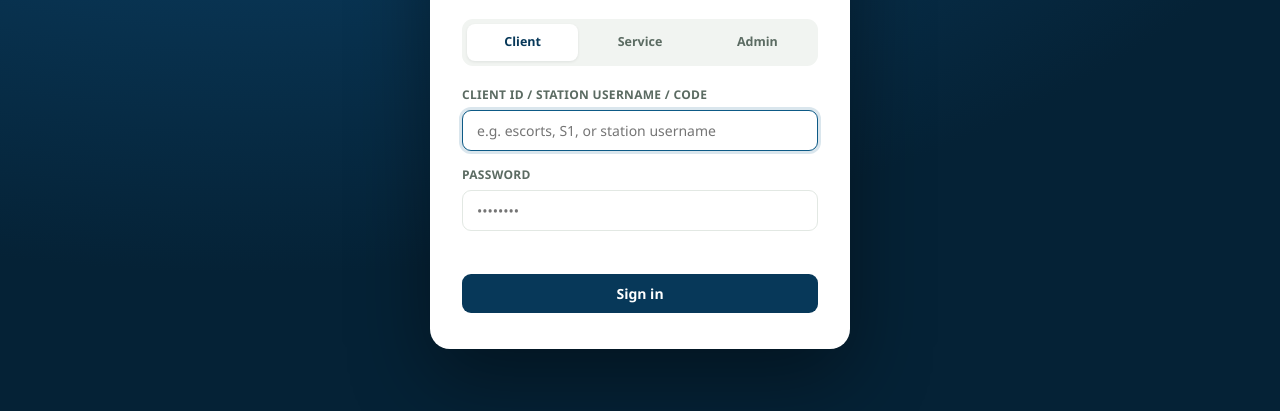
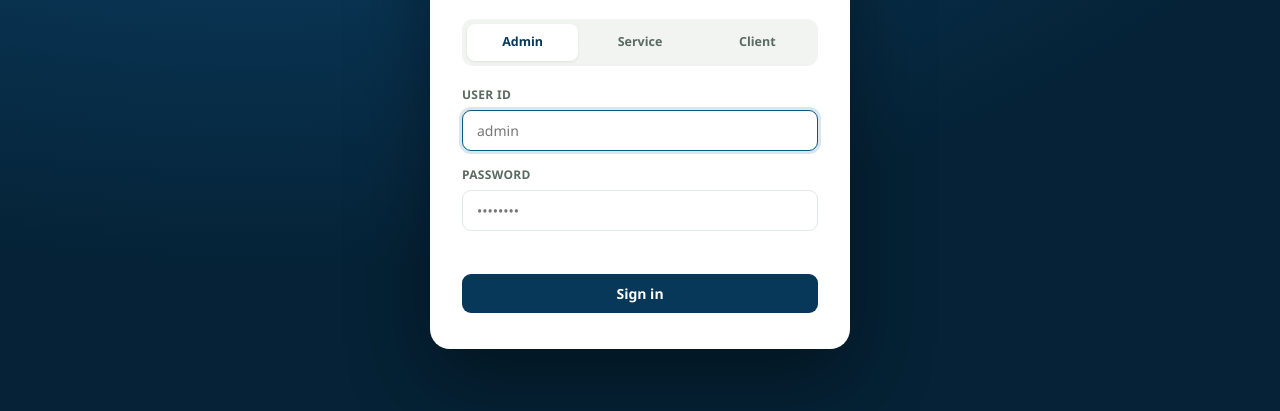
Before and after one commit to info-dev2026/aqidashboard, a website: page index.html in a window 1280 px wide. Shown: the part 347-758 px from the top of the page. Drawn offline with nearby package versions, Linux system fonts and the light colour scheme; no server answers.

Commit message:
deploy: publish frontend to gh-pages a1a0fe7a85d6abaad608b542e38611b2e9fd733a

```diff
--- a/index.html
+++ b/index.html
@@ -31,14 +31,14 @@
       <div class="sub">MAAPS Ambient Air Network · Real-time Portal</div>
 
       <div class="role-tabs">
-        <div class="role-tab on" data-r="client">Client</div>
+        <div class="role-tab on" data-r="admin">Admin</div>
         <div class="role-tab" data-r="service">Service</div>
-        <div class="role-tab" data-r="admin">Admin</div>
+        <div class="role-tab" data-r="client">Client</div>
       </div>
 
       <div class="fg">
-        <label id="uL">Client ID / Station Username / Code</label>
-        <input id="u" autocomplete="username" placeholder="e.g. escorts, S1, or station username" autofocus>
+        <label id="uL">User ID</label>
+        <input id="u" autocomplete="username" placeholder="admin" autofocus>
       </div>
       <div class="fg">
         <label>Password</label>
--- a/js/app.js
+++ b/js/app.js
@@ -70,7 +70,7 @@ const NAV = {
 };
 
 /* ===== LOGIN CONTROLLER ===== */
-let selRole = 'client';
+let selRole = 'admin';
 
 document.querySelectorAll('.role-tab').forEach((t) => {
   t.onclick = () => {
```
